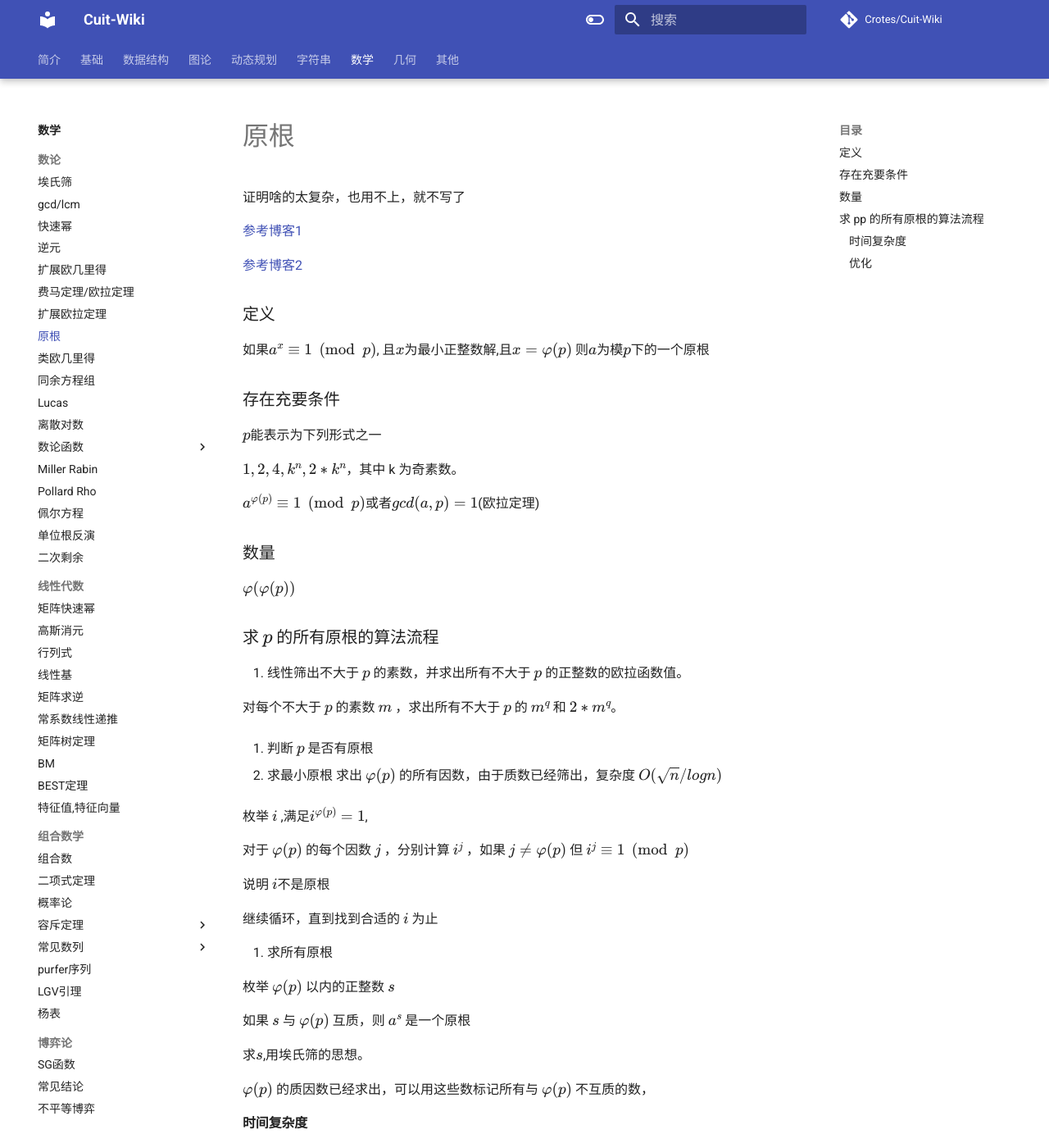
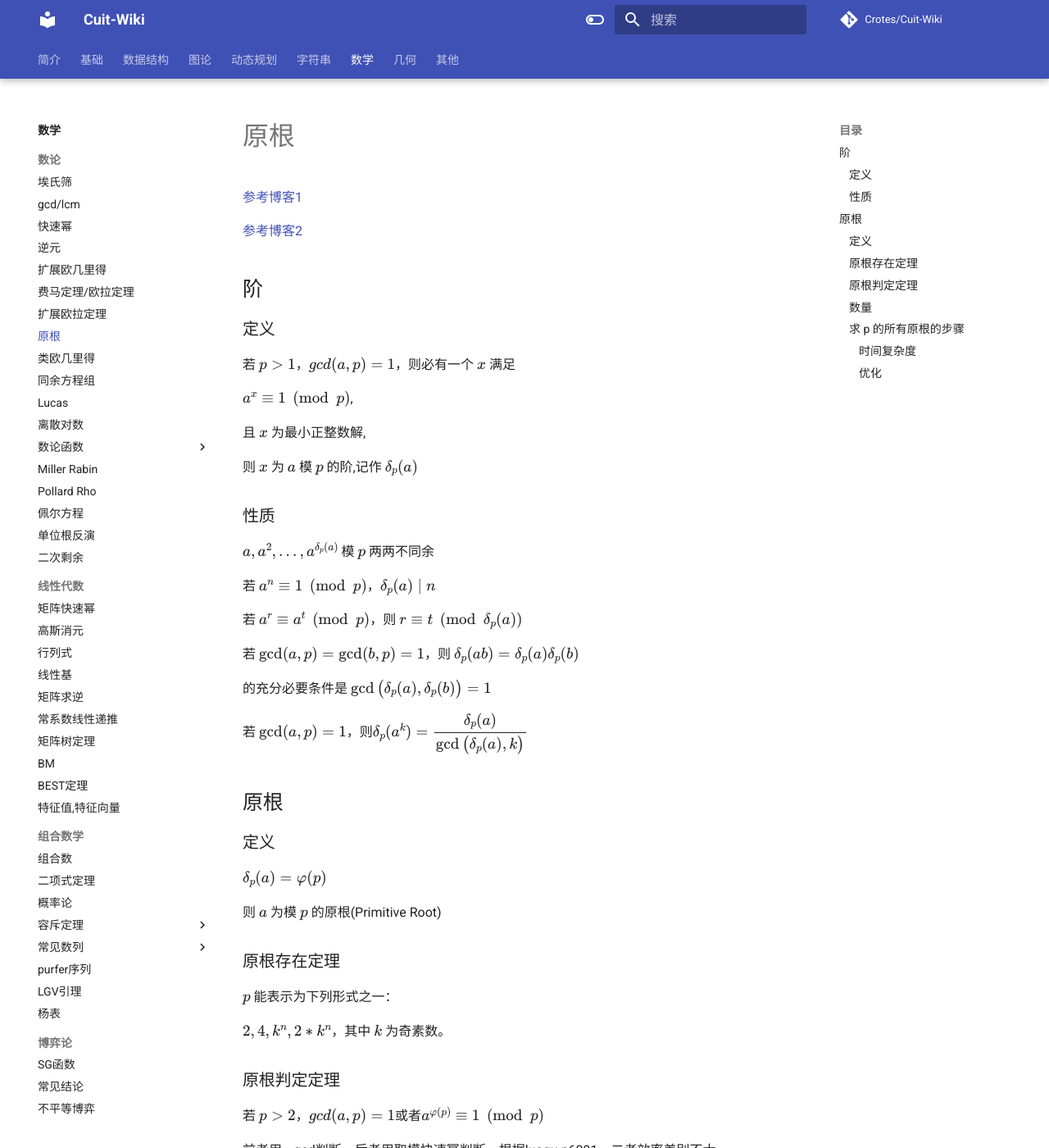
Before and after one commit to Crotes/Cuit-Wiki, an MkDocs documentation site: the page built from docs/Math/原根.md, in a window 1280 px wide and 1400 px high. Shown: the whole window at 82% size. Built offline with MkDocs 1.6.1 and Material for MkDocs 9.7.7, drawn with Linux system fonts in a browser that asks for light colours; formulas are drawn with MathJax 3; comment, search, counter and statistics services are not loaded; some of the changed text lies outside the part shown.

Commit message:
Update 原根.md

```diff
--- a/docs/Math/原根.md
+++ b/docs/Math/原根.md
@@ -1,52 +1,78 @@
-证明啥的太复杂，也用不上，就不写了
-
 [参考博客1](https://zhuanlan.zhihu.com/p/166043237)
 
 [参考博客2](https://www.luogu.com.cn/problem/solution/P6091)
+## 阶
+### 定义
+若 $p>1$，$gcd(a,p)=1$，则必有一个 $x$ 满足
 
+$a^x\equiv 1 \pmod p$,
+
+且 $x$ 为最小正整数解,
+
+则 $x$ 为 $a$ 模 $p$ 的阶,记作 $\delta_p(a)$
+
+### 性质
+$a,a^2,...,a^{\delta_p(a)}$ 模 $p$ 两两不同余
+
+若 $a^n\equiv 1 \pmod p$，$\delta_p(a) \mid n$
+
+若 $a^r \equiv a^t \pmod p$，则 $r\equiv t \pmod {\delta_p(a)}$
+
+若 $\gcd(a,p)=\gcd(b,p)=1$，则 $\delta_p(ab)=\delta_p(a)\delta_p(b)$
+
+的充分必要条件是 $\gcd\big(\delta_p(a),\delta_p(b)\big)=1$
+
+若 $\gcd(a,p)=1$，则$\delta_p(a^k)=\dfrac{\delta_p(a)}{\gcd\big(\delta_p(a),k\big)}$
+
+## 原根
 ### 定义
-如果$a^x\equiv1 \pmod p$,
-且$x$为最小正整数解,且$x=φ(p)$
-则$a$为模$p$下的一个原根
+$\delta_p(a)=φ(p)$
 
-### 存在充要条件
-$p$能表示为下列形式之一
+则 $a$ 为模 $p$ 的原根(Primitive Root)
 
-$1,2,4,k^n,2*k^n$，其中 k 为奇素数。
+### 原根存在定理
+$p$ 能表示为下列形式之一：
 
-$a^{φ(p)}≡1 \pmod p$或者$gcd(a,p)=1$(欧拉定理)
+$2,4,k^n,2*k^n$，其中 $k$ 为奇素数。
+
+### 原根判定定理
+若 $p>2$，$gcd(a,p)=1$或者$a^{φ(p)}\equiv 1 \pmod p$
+
+前者用__gcd判断，后者用取模快速幂判断，根据luogu p6091，二者效率差别不大
+
+则 $a$ 是模 $p$ 的原根的充要条件是，对于 $φ(p)$ 的每个素因数 $j$，都有 $a^{\frac{φ(p)}{j}}\not\equiv 1\pmod p$。
 
 ### 数量
 $φ(φ(p))$
 
-### 求 $p$ 的所有原根的算法流程
+### 求 p 的所有原根的步骤
+1. 线性筛处理
 
-1. 线性筛出不大于 $p$ 的素数，并求出所有不大于 $p$ 的正整数的欧拉函数值。
-
-对每个不大于 $p$ 的素数 $m$ ，求出所有不大于 $p$ 的 $m^q$ 和 $2*m^q$。
+不大于 $p$ 的素数，不大于 $p$ 的正整数的欧拉函数值，不大于 $p$  的有原根的模数
 
 2. 判断 $p$ 是否有原根
 
 3. 求最小原根
-求出 $φ(p)$ 的所有因数，由于质数已经筛出，复杂度 $O(\sqrt n/logn)$
 
-枚举 $i$ ,满足$i^{φ(p)}=1$,
+用已经筛出的素数求 $φ(p)$ 的质因数,并顺便标记和 $φ(p)$ 互素的数
 
-对于 $φ(p)$ 的每个因数 $j$ ，分别计算 $i^j$ ，如果 $j\neqφ(p)$ 但 $i^j≡1 \pmod p$
+枚举 $i$ （从1开始）,满足 $i^{φ(p)}\equiv 1 \pmod p$,
 
-说明 $i$不是原根
+对于 $φ(p)$ 的每个质因数 $j$
+
+如果 $i^{φ(p)/j}\equiv 1 \pmod p$
+
+说明 $i$ 不是原根
 
 继续循环，直到找到合适的 $i$ 为止
+
+有人证明过，最多 $n^{1/4}$ 次就能找到最小原根
 
 4. 求所有原根
 
 枚举 $φ(p)$ 以内的正整数 $s$
 
 如果 $s$ 与 $φ(p)$ 互质，则 $a^s$ 是一个原根
-
-求$s$,用埃氏筛的思想。
-
-$φ(p)$ 的质因数已经求出，可以用这些数标记所有与 $φ(p)$ 不互质的数，
 
 #### 时间复杂度
 $O(nlogloglogn)$
```
Also changed, not shown: other parts of docs/Math/原根.md (+0 -1 lines).
